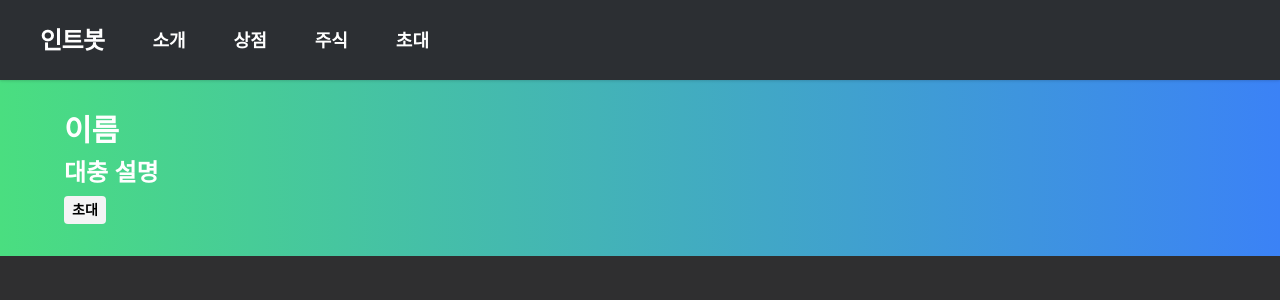
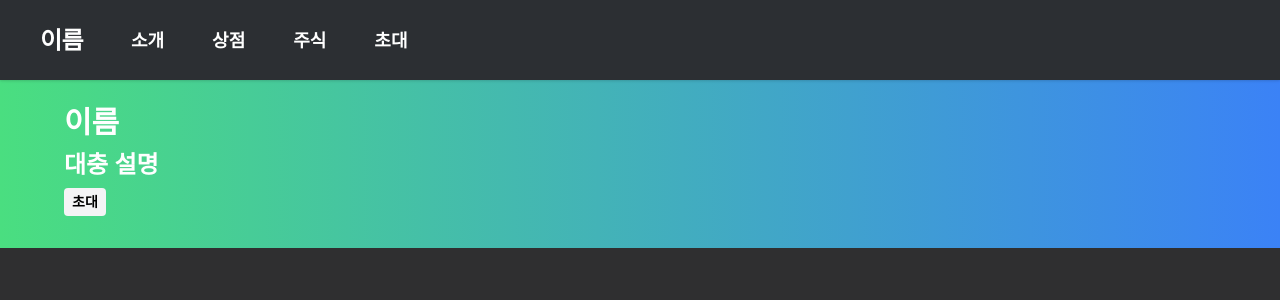
Before and after one commit to Team-int/intbot-web, a Next.js app: page / in a window 1280 px wide. Shown: the top 300 px of the page. Built offline with nearby package versions, Linux system fonts and the light colour scheme.

Commit message:
feat: 뭐지

```diff
--- a/components/header.tsx
+++ b/components/header.tsx
@@ -13,7 +13,7 @@ const NavigationBar: FC = () => {
                         <Link href="/">
                         <a href="/">
                             <span className="text-xl md:text-2xl font-bold tracking-tight flex items-center flex-shrink-0  md:mr-6  text-white dark:text-white">
-                                인트봇
+                                이름
                             </span>
                         </a>
                         </Link>
--- /dev/null
+++ b/components/layout.tsx
@@ -0,0 +1,17 @@
+import { FC, ReactNode } from 'react'
+import Header from './header'
+
+const Layout: FC<ReactNode> = ({ children }) => {
+    return (
+        <>
+            <div className="text-white transition-colors duration-200">
+                <Header />
+            </div>
+            <main className="text-center pt-14 md:pt-16">
+                {children}
+            </main>
+        </>
+    )
+}
+
+export default Layout
--- a/next.config.js
+++ b/next.config.js
@@ -6,8 +6,8 @@ module.exports = {
     config.plugins.push(new DotenvWebpackPlugin())
     return config
   },
-  images: {
-   	 loader: "imgix",
-		 path: "https://cdn/",
-  },
+  // images: {
+  //  	 loader: "imgix",
+	// 	 path: "https://cdn/",
+  // }, 이거 뭐임?
 }
--- a/pages/_app.tsx
+++ b/pages/_app.tsx
@@ -1,13 +1,13 @@
 import '../styles/globals.css'
-import NavigationBar from '../components/header'
 import type { AppProps } from 'next/app'
+import Layout from '../components/layout'
 
-function MyApp({ Component, pageProps }: AppProps) {
+function MyApp({ Component, pageProps }: AppProps): JSX.Element {
   return (
     <>
-        <NavigationBar></NavigationBar>
-        <br /><br /><br />
-        <Component {...pageProps} />
+        <Layout>
+          <Component {...pageProps} />
+        </Layout>
     </>
   )
 }
--- a/pages/shop.tsx
+++ b/pages/shop.tsx
@@ -15,7 +15,7 @@ const ShopPage: FC = () => {
     const [isLoaded, setLoadState] = useState(false)
 
     useEffect(() => {
-        api.get('/merches')
+        api.get('/v1/shop/merches')
         .then(res => {
             setMerches(res.data)
             setLoadState(true)
--- a/tailwind.config.js
+++ b/tailwind.config.js
@@ -9,7 +9,7 @@ module.exports = {
       current: 'currentColor',
       ...colors,
       discord: '#2c2f33',
-    }
+    },
   },
   variants: {
     extend: {},
```
